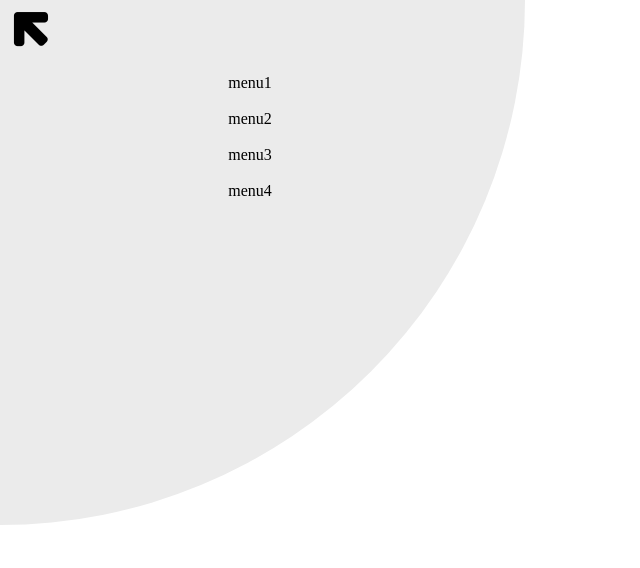
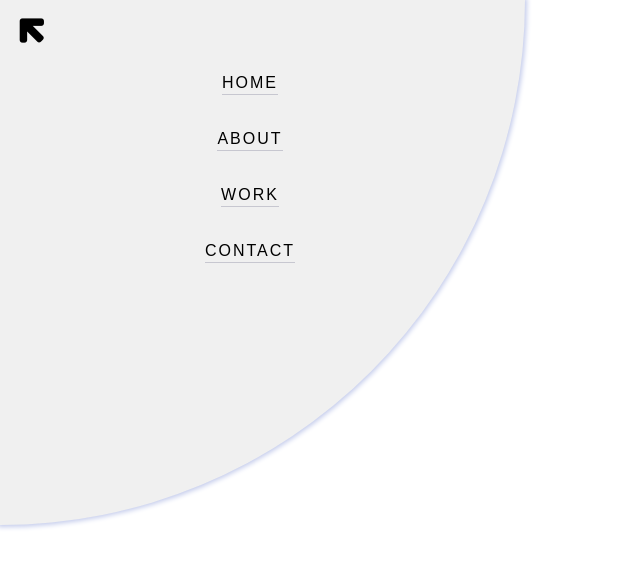
Before and after one commit to FlorianPerrot/SiteLabs, a website: page index.html in a window 1280 px wide. Both pictures are taken after a click on the icon 35 px from the left and 35 px from the top of the page. Shown: the whole page, without its empty margins (0-640 px from the left). Drawn offline with nearby package versions, Linux system fonts and the light colour scheme; files that its build step writes are made by us from their sources.

Commit message:
Mise en forme du menu

```diff
--- /dev/null
+++ b/assets/sass/_menu.sass
@@ -0,0 +1,70 @@
+#menu
+	//POSITION
+	position: absolute
+	top: 0
+	left: 0
+
+	//DECO
+	border-radius: 0 0 200% 0
+	background-color: rgba(240,240,240,1)
+	overflow: hidden
+	+box-shadow(0px 0px 5px 2px #c2caeb)
+
+	//SIZE
+	width: 75px
+	height: 75px
+	padding: 0 25px 25px 0
+
+	//ANIM
+	+transition(width 1s, height 1s)
+
+	#arrow
+		//POSITION
+		position: absolute
+		top: 0
+		left: 0
+		display: block
+
+		cursor: pointer
+
+		//SIZE
+		font-size: 37px
+		width: 50px
+		height: 50px
+		padding: 10px
+
+		//ANIM
+		+transition(all 1s)
+		+transform(rotate(135deg))
+
+	#items-menu
+		text-align: center
+		margin: 75px auto
+		display: none
+
+		li
+			letter-spacing: 2px
+			margin-top: 40px
+
+			a
+				margin: 0 -7px
+				padding-bottom: 3px
+				border-bottom: 1px solid #C7C7D0
+				text-decoration: none
+				color: black
+
+.menu-big
+	width: 500px !important
+	height: 500px !important
+	+tablette-media()
+		width: 345px !important
+		height: 345px !important
+	+smartphone-media()
+		width: 295px !important
+		height: 295px !important
+
+	#arrow
+		+transform(rotate(-45deg) !important)
+
+	#items-menu
+		display: block !important
--- a/assets/sass/_mixin.sass
+++ b/assets/sass/_mixin.sass
@@ -26,6 +26,13 @@
   -o-backface-visibility: $back-visi_arg
   -ms-backface-visibility: $back-visi_arg
 
+=box-shadow($shadow_arg)
+  -moz-box-shadow: $shadow_arg
+  -webkit-box-shadow: $shadow_arg
+  -o-box-shadow: $shadow_arg
+  -ms-shadow: $shadow_arg
+  box-shadow: $shadow_arg
+
 =smartphone-media()
   @media only screen and (max-width: $smartphone)
     @content
--- a/assets/sass/styles.sass
+++ b/assets/sass/styles.sass
@@ -2,63 +2,7 @@
 @import "color"
 @import "mixin"
 
-#menu
-	//POSITION
-	position: absolute
-	top: 0
-	left: 0
+@import "menu"
 
-	//DECO
-	border-radius: 0 0 200% 0
-	background-color: rgba(235,235,235,1)
-	overflow: hidden
-
-	//SIZE
-	width: 75px
-	height: 75px
-	padding: 0 25px 25px 0
-
-	//ANIM
-	+transition(width 1s, height 1s)
-
-	#arrow
-		//POSITION
-		position: absolute
-		top: 0
-		left: 0
-		display: block
-
-		cursor: pointer
-
-		//SIZE
-		font-size: 52px
-		width: 70px
-		height: 70px
-
-		//ANIM
-		+transition(all 1s)
-		+transform(rotate(135deg))
-
-	#items-menu
-		text-align: center
-		margin: 75px auto
-		display: none
-
-		li
-			margin-top: 20px
-
-.menu-big
-	width: 500px !important
-	height: 500px !important
-	+tablette-media()
-		width: 345px !important
-		height: 345px !important
-	+smartphone-media()
-		width: 295px !important
-		height: 295px !important
-
-	#arrow
-		+transform(rotate(-45deg) !important)
-
-	#items-menu
-		display: block !important
+body
+	font-family: Arial
--- a/index.html
+++ b/index.html
@@ -23,10 +23,10 @@
 		<div id="menu">
 			<i id="arrow" class="icon-up-big"></i>
 			<ul id="items-menu">
-				<li>menu1</li>
-				<li>menu2</li>
-				<li>menu3</li>
-				<li>menu4</li>
+				<li><a href="#">HOME</a></li>
+				<li><a href="#">ABOUT</a></li>
+				<li><a href="#">WORK</a></li>
+				<li><a href="#">CONTACT</a></li>
 			</ul>
 		</div>
 
```
Also changed, not shown: Gruntfile.js (+4 -3 lines), 1 other file.
